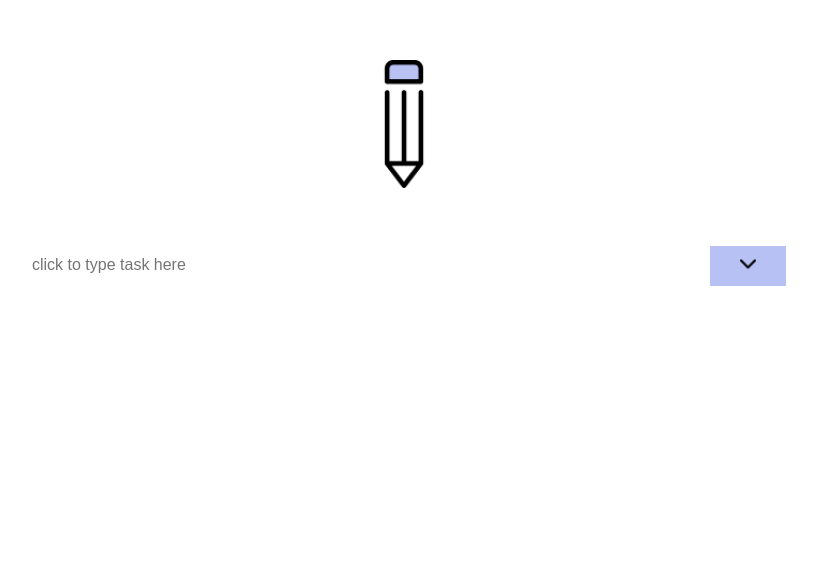
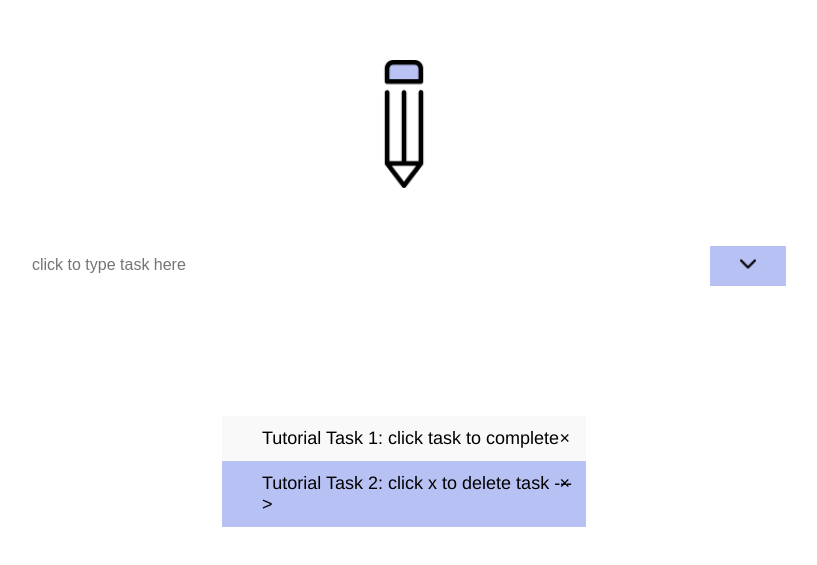
Before and after one commit to EmaniHunter/EmaniHunter, a plain HTML site: page todolistproj/index.html in a window 1280 px wide. Shown: the part 121-686 px from the top of the page, without its empty margins (236-1053 px from the left). Drawn offline with Linux system fonts and the light colour scheme.

Commit message:
Update index.html

```diff
--- a/todolistproj/index.html
+++ b/todolistproj/index.html
@@ -8,6 +8,8 @@
 </div>
 
 <ul id="myUL">
+   <li><bold>Tutorial Task 1</bold>: click task to complete</li>
+   <li><bold>Tutorial Task 2</bold>: click x to delete task ---></li>
 </ul>
 
 <script src="todo.js">
```
